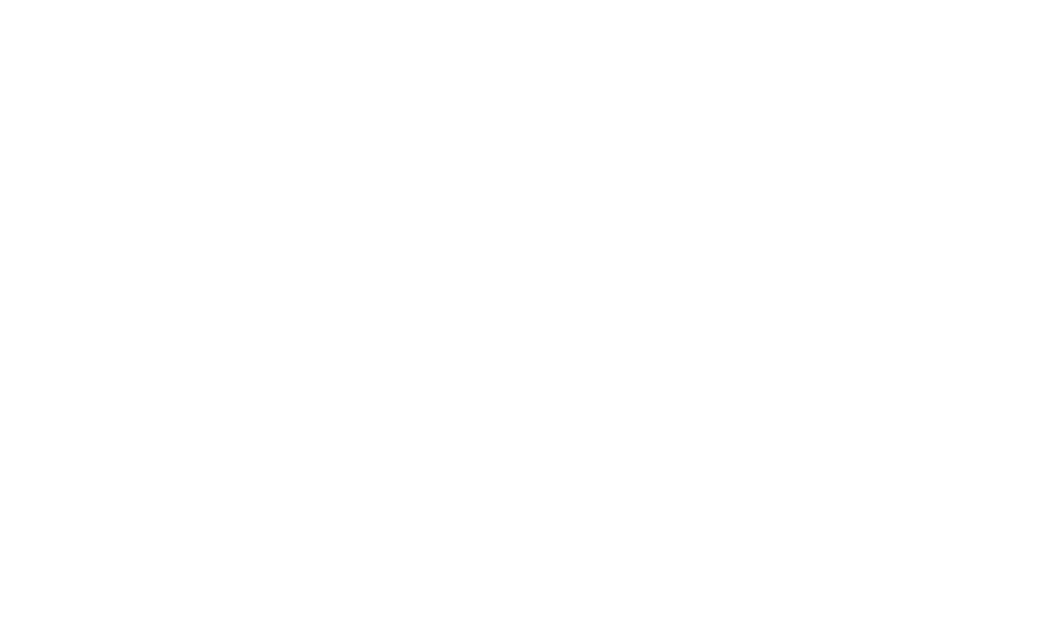
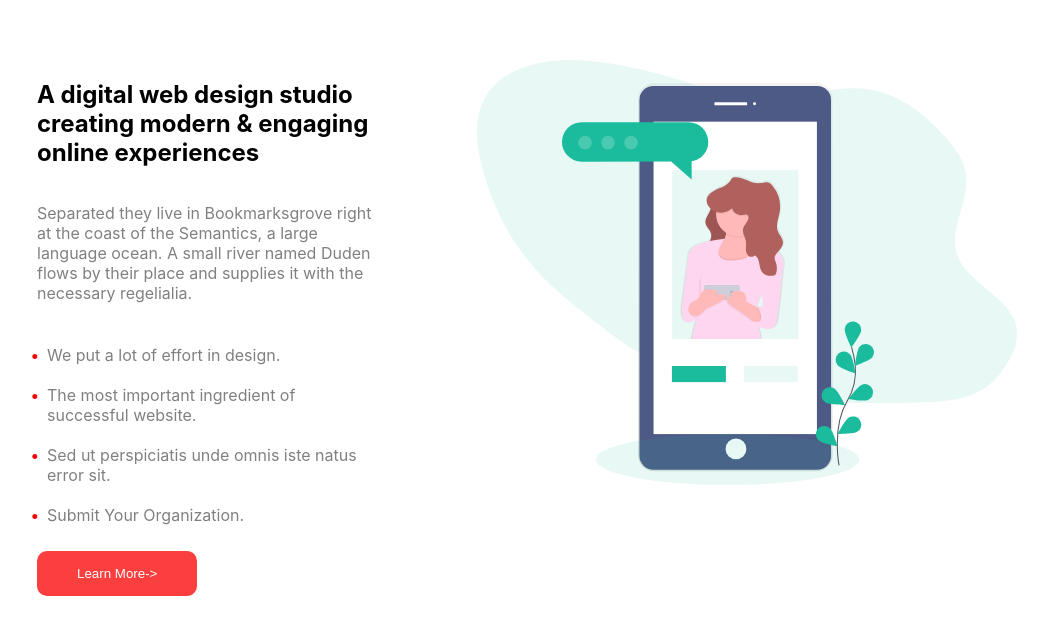
Before and after one commit to Pubudusandeepa/serviceslanding, a React (Create React App) app: page / in a window 1280 px wide. Shown: the part 2066-2700 px from the top of the page, without its empty margins (63-1111 px from the left). Before the commit the page ends 2026 px from the top, so only its background shows below. Built offline with nearby package versions, Linux system fonts and the light colour scheme.

Commit message:
fetature section

```diff
--- a/src/App.js
+++ b/src/App.js
@@ -2,6 +2,7 @@
 import Header from "./components/header/Header";
 import Home from "./container/home/Home";
 import Services from "./container/services/Services";
+import Features from "./container/features/Features";
 
 function App() {
   return (
@@ -9,6 +10,7 @@
       <Header />
       <Home />
       <Services />
+      <Features />
     </div>
   );
 }
--- a/src/assets/index.js
+++ b/src/assets/index.js
@@ -1,4 +1,5 @@
 import background from "./bg-home.jpg";
 import bottom from "./bg-pattern-light.png";
 import icons from "./icons/index.js";
-export default { background, bottom, icons };
+import online from "./online-world.svg";
+export default { background, bottom, icons, online };
--- a/src/container/features/Features.css
+++ b/src/container/features/Features.css
@@ -0,0 +1,53 @@
+.feature_section {
+  display: flex;
+  flex-direction: column;
+}
+.features_container {
+  display: flex;
+  flex-direction: row;
+  padding: 100px 100px;
+  max-width: 100%;
+}
+.feature_left {
+  display: flex;
+  flex-direction: column;
+  width: 50%;
+}
+.feature_right {
+  display: flex;
+  flex-direction: column;
+  width: 50%;
+  max-width: 100%;
+  padding: 0px 100px;
+}
+.feature_left p {
+  color: gray;
+}
+.future_list {
+  display: flex;
+  justify-content: flex-start;
+}
+.future_list ul {
+  list-style: none;
+  padding-left: 10px;
+}
+.future_list li {
+  padding: 10px 0px;
+  color: gray;
+}
+ul li::before {
+  color: red;
+  content: "\2022";
+  font-weight: bold;
+  display: inline-block;
+  margin-left: -1em;
+  width: 1em;
+}
+.feature_button button {
+  padding: 15px 40px;
+  border-radius: 10px;
+  border: none;
+  color: white;
+  background-color: #fb3e3e;
+  cursor: pointer;
+}
--- a/src/container/features/Features.jsx
+++ b/src/container/features/Features.jsx
@@ -1,7 +1,38 @@
 import React from "react";
 import "./Features.css";
+import images from "../../assets/index.js";
 const Features = () => {
-  return <div>Features</div>;
+  return (
+    <div className="feature_section">
+      <div className="features_container">
+        <div className="feature_left">
+          <h2>
+            A digital web design studio creating modern & engaging online
+            experiences
+          </h2>
+          <p>
+            Separated they live in Bookmarksgrove right at the coast of the
+            Semantics, a large language ocean. A small river named Duden flows
+            by their place and supplies it with the necessary regelialia.
+          </p>
+          <div className="future_list">
+            <ul>
+              <li>We put a lot of effort in design.</li>
+              <li>The most important ingredient of successful website.</li>
+              <li>Sed ut perspiciatis unde omnis iste natus error sit.</li>
+              <li>Submit Your Organization.</li>
+            </ul>
+          </div>
+          <div className="feature_button">
+            <button>Learn More-></button>
+          </div>
+        </div>
+        <div className="feature_right">
+          <img src={images.online} alt="online" />
+        </div>
+      </div>
+    </div>
+  );
 };
 
 export default Features;
```
